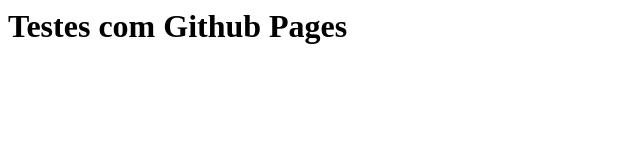
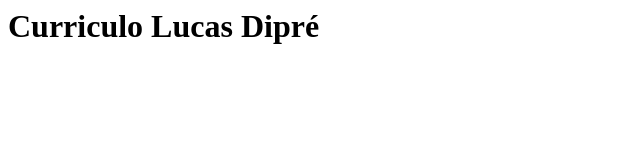
Before and after one commit to LucasDipre/LucasDipre.github.io, a plain HTML site: page index.html in a window 1280 px wide. Shown: the whole page, without its empty margins (0-640 px from the left). Drawn offline with Linux system fonts and the light colour scheme.

```diff
--- a/index.html
+++ b/index.html
@@ -1,3 +1,3 @@
-<h1>Testes com Github Pages</h1>
+<h1>Curriculo Lucas Dipré</h1>
 
 <p></p>
```
